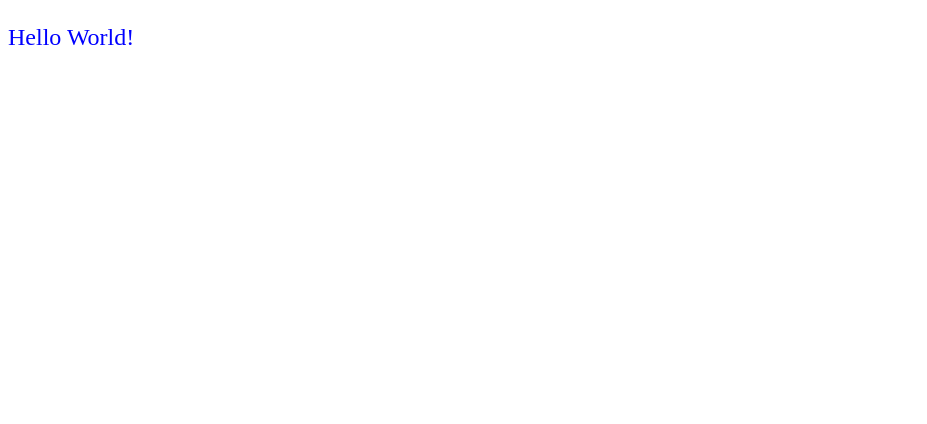
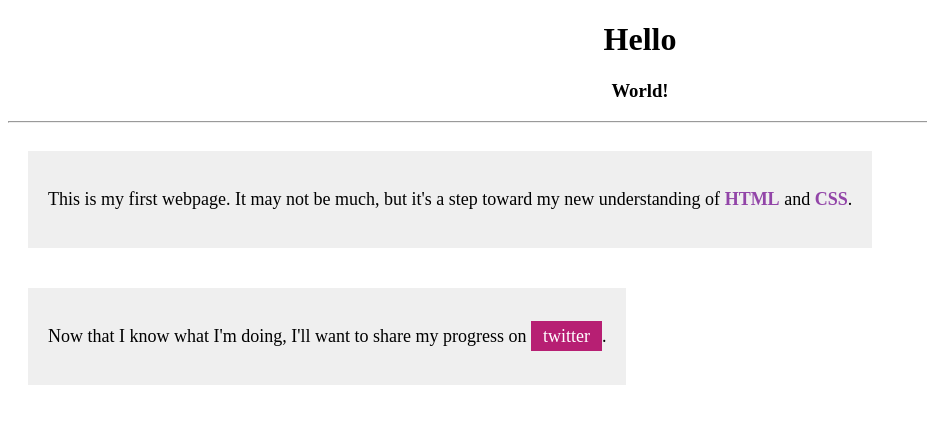
Before and after one commit to paulballas/html_css_bootcamp, a website: page code_along/project/index.html in a window 1280 px wide. Shown: the whole page, without its empty margins (0-927 px from the left). Drawn offline with Linux system fonts and the light colour scheme.

Commit message:
mo changes

```diff
--- a/code_along/project/index.html
+++ b/code_along/project/index.html
@@ -6,9 +6,18 @@
     <title>Hello World!</title>
   </head>
   <body>
-    <p>
-      Hello World!
-    </p>
+    <h1>Hello</h1>
+    <h3>World!</h3>
+
+    <hr>
+
+    <div class="section">
+      <p>This is my first webpage. It may not be much, but it's a step toward my new understanding of <span>html</span> and <span>css</span>.</p>
+    </div>
+
+    <div class="section">
+      <p>Now that I know what I'm doing, I'll want to share my progress on <a href="https://twitter.com/yourTwitterHandle">twitter</a>.</p>
+    </div>
 
   </body>
 </html>
--- a/code_along/project/styles.css
+++ b/code_along/project/styles.css
@@ -1,4 +1,33 @@
+h1,
+h3 {
+  text-align: center;
+}
+
 p {
-  color: blue;
-  font-size: 24px;
+  font-size: 18px;
 }
+
+span {
+  font-weight: bold;
+  text-transform: uppercase;
+  color: #9245A8;
+}
+
+.section {
+  display: inline-block;
+  background-color: #EFEFEF;
+  padding: 20px;
+  margin: 20px;
+}
+
+a {
+  background-color: #B71F73;
+  padding: 5px 12px;
+  color: #FFF;
+  text-decoration: none;
+}
+
+a:hover {
+  background-color: #DBABE8;
+  color: #490645;
+}
```
Also changed, not shown: code_along/ex_one.html (+32 -7 lines), code_along/ex_three.html (+1 -1 lines), code_along/ex_two/ex_two.html (+1 -1 lines), code_along/ex_two/ex_two5.html (+1 -1 lines), slides.md (+4 -4 lines), code_along/images/cat.jpg (added), code_along/images/cat_roll.jpg (added), css/font_two/PFDinTextCompPro-Bold.ttf (added), css/font_two/news-706-bt.ttf (added), css/font_two/news706-bt-italic.ttf (added), images/cat.jpg (deleted), 7 other files.
